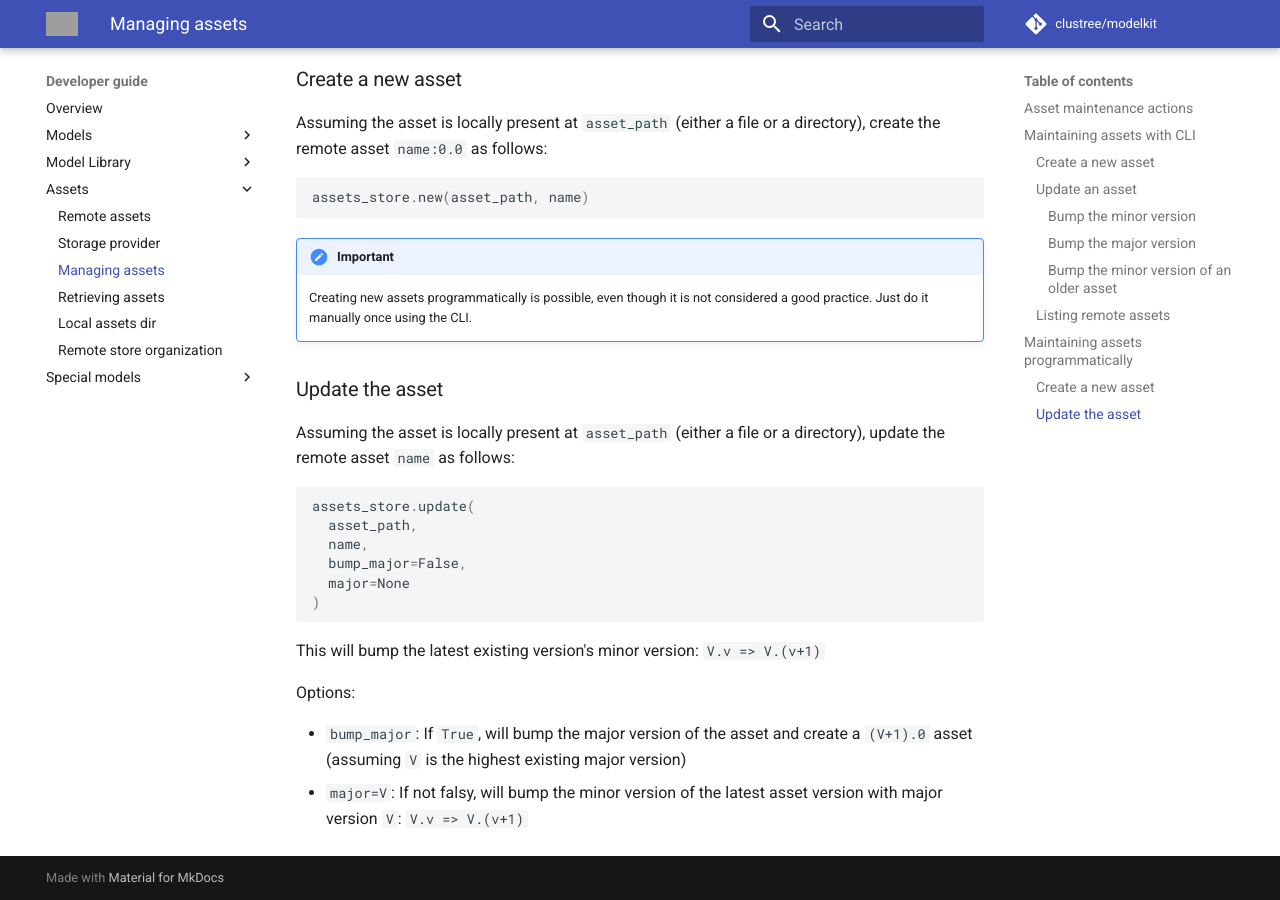
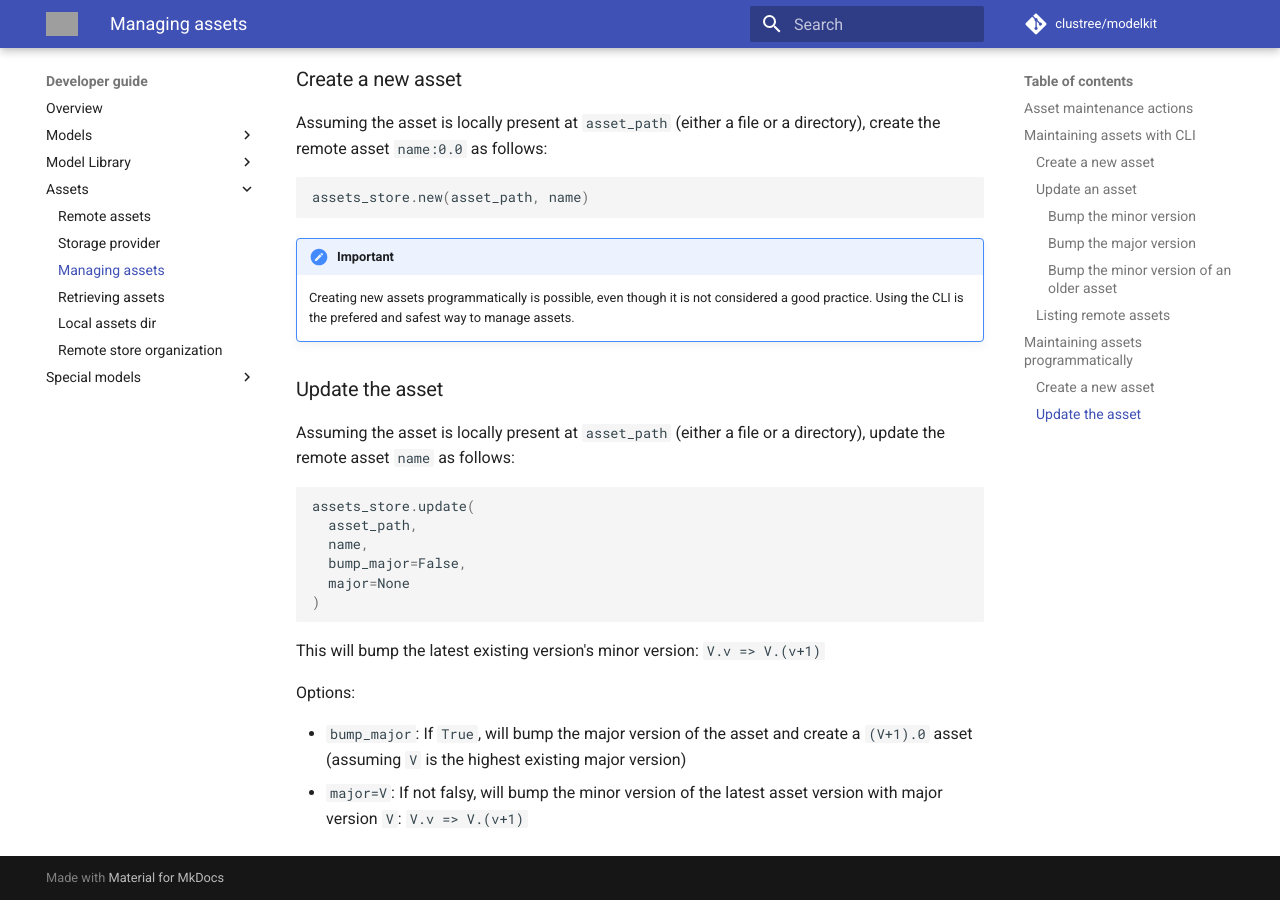
Before and after one commit to Cornerstone-OnDemand/modelkit, an MkDocs documentation site: the page built from docs/assets/managing_assets.md, in a window 1280 px wide and 900 px high, scrolled down 1958 px. Built offline with MkDocs 1.6.1 and Material for MkDocs 9.7.7, drawn with Linux system fonts in a browser that asks for light colours; comment, search, counter and statistics services are not loaded; grey boxes are pictures that could not be loaded.

Commit message:
Update docs/assets/managing_assets.md
Co-authored-by: Antoine Jeannot <71255023+antoinejeannot@users.noreply.github.com>

```diff
--- a/docs/assets/managing_assets.md
+++ b/docs/assets/managing_assets.md
@@ -89,7 +89,7 @@ assets_store.new(asset_path, name)
 
 !!! important
     Creating new assets programmatically is possible, even though it is not considered a good practice.
-    Just do it manually once using the CLI.
+    Using the CLI is the prefered and safest way to manage assets.
 
 
 
```
